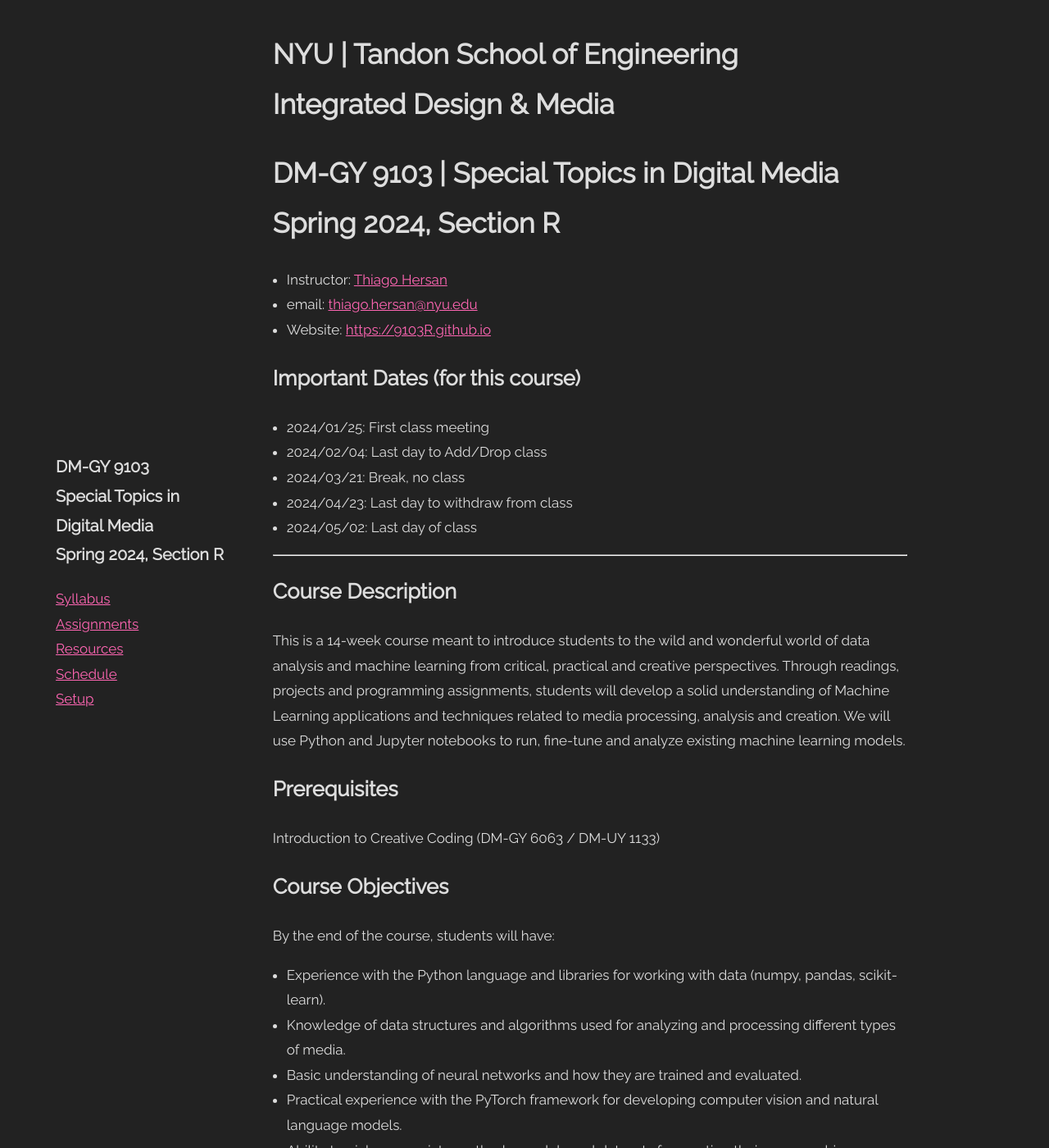
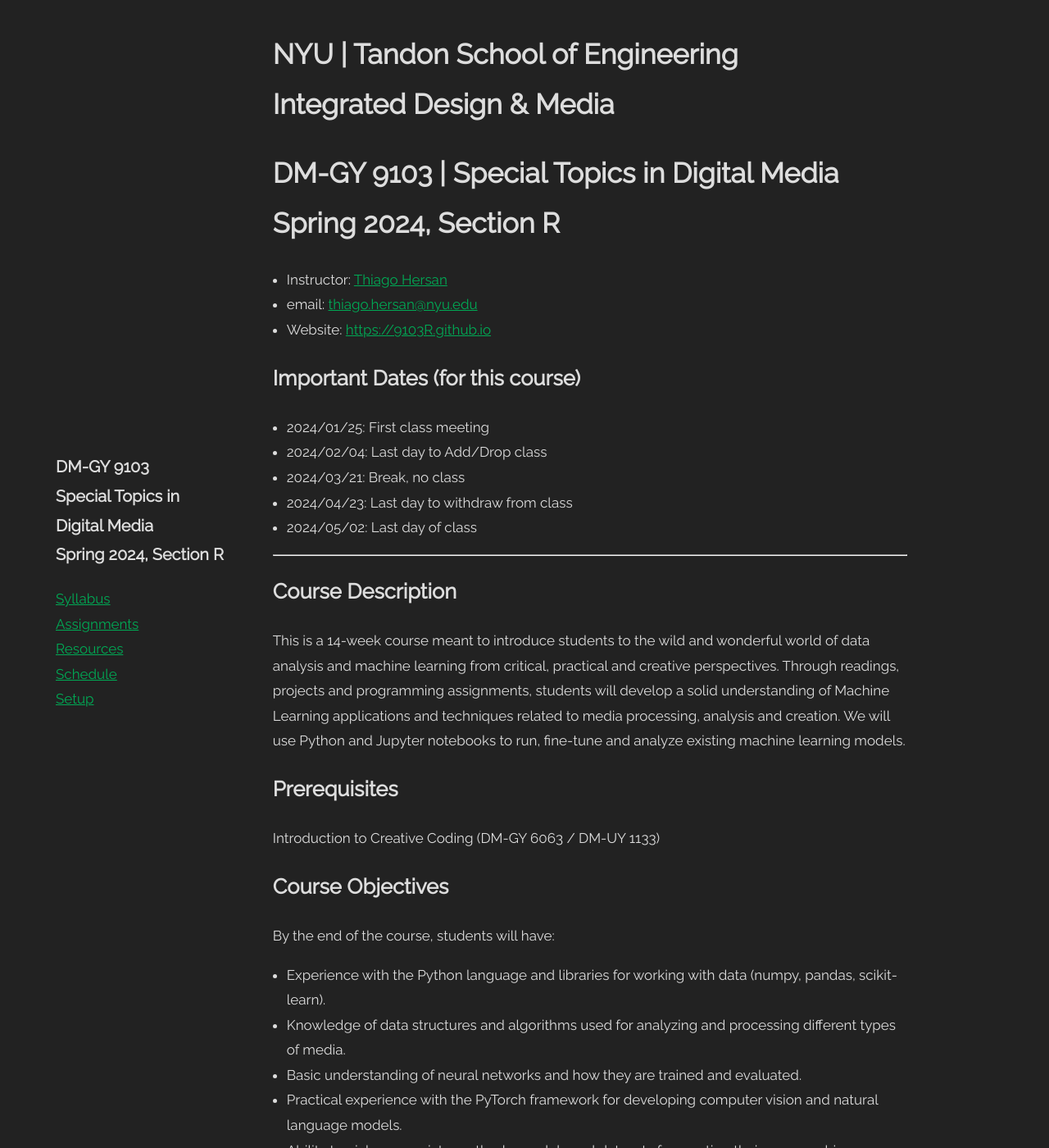
Before and after one commit to DM-GY-9103-2024S-R/DM-GY-9103-2024S-R.github.io, a Jekyll site: the page built from README.md, in a window 1280 px wide and 1400 px high. Shown: the whole window at 82% size. Built offline with Jekyll 4.4.1, drawn with Linux system fonts in a browser that asks for light colours.

Commit message:
update course colors

```diff
--- a/css/main.scss
+++ b/css/main.scss
@@ -11,8 +11,8 @@ html,
 body {
   --text-color: #ddd;
   --text-color-h: #bbb;
-  --text-color-a: #ff66b3;
-  --text-color-a-h: #ff42a1;
+  --text-color-a: #00aa55;
+  --text-color-a-h: #44ffaa;
   --bgnd-color: #222;
   --bgnd-color-h: #1a1a1a;
   --mobile-max: $mobile-max;
```
